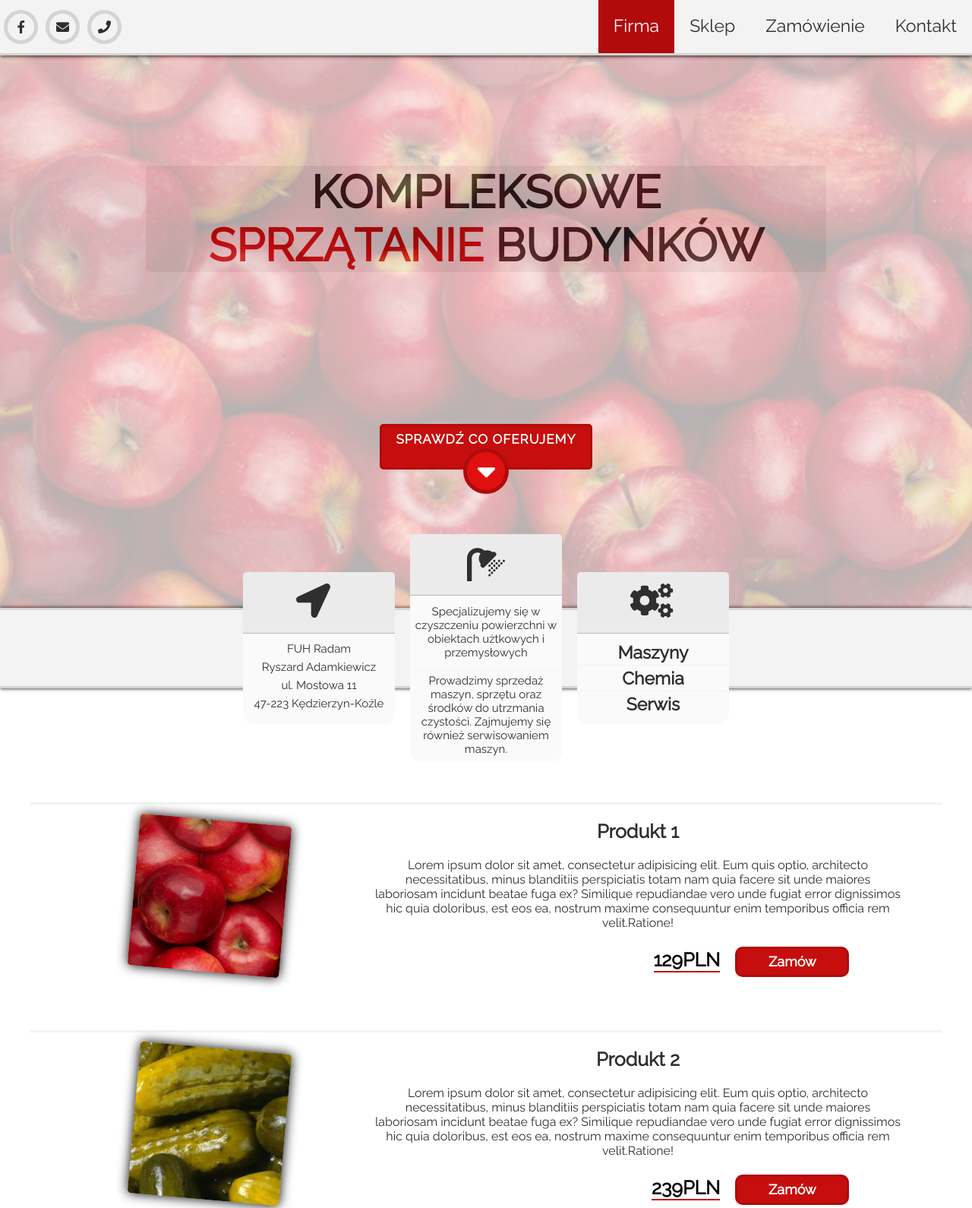
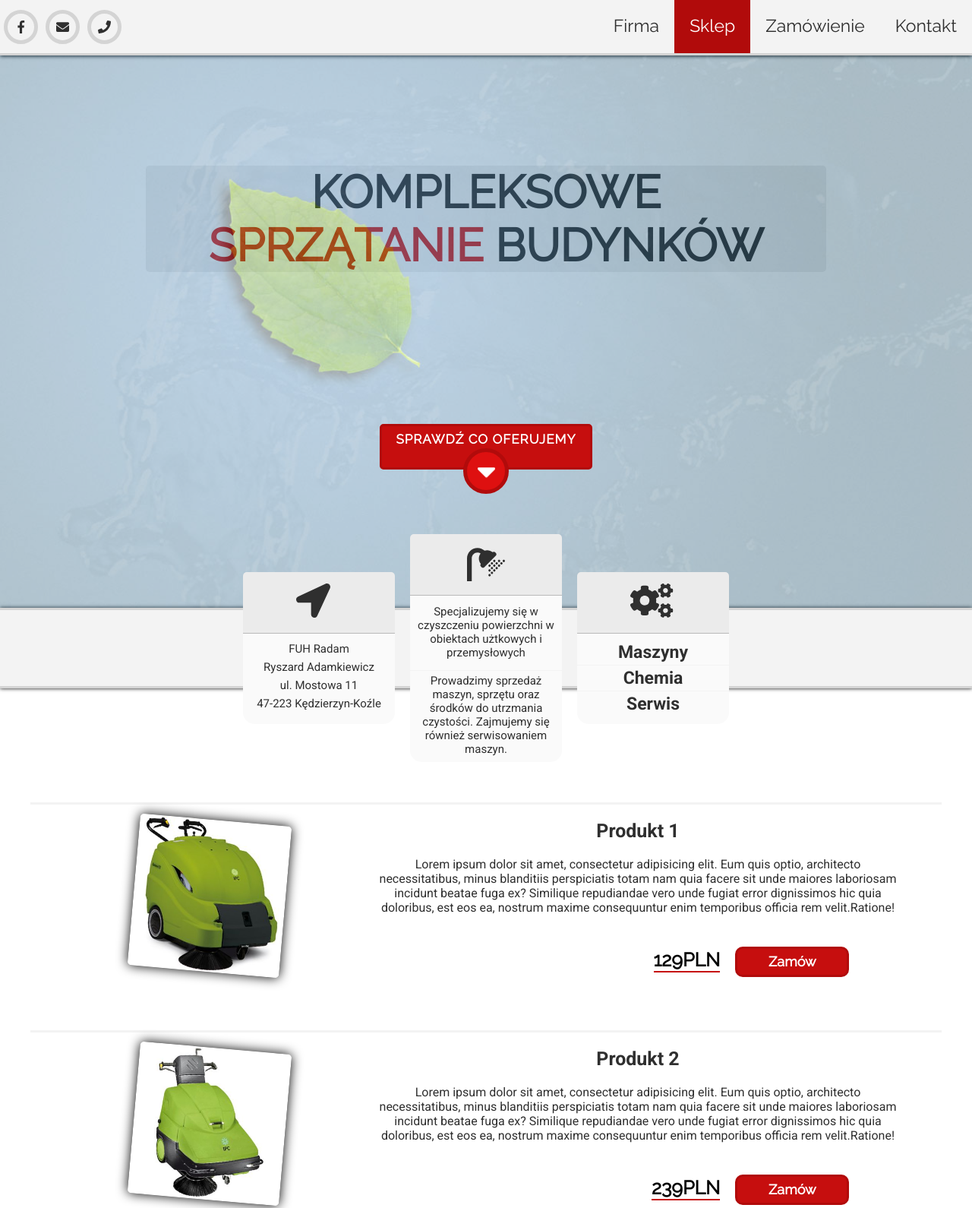
Before and after one commit to 965750/radam, a website: page src/index.html in a window 1280 px wide. Shown: the top 1590 px of the page at 76% size. Drawn offline with nearby package versions, Linux system fonts and the light colour scheme.

Commit message:
placeholder img updated

```diff
--- a/src/index.html
+++ b/src/index.html
@@ -7,6 +7,7 @@
     <title></title>
     <link rel="stylesheet" href="css/style.css">
     <link href="https://fonts.googleapis.com/css?family=Raleway" rel="stylesheet">
+    <link href="https://fonts.googleapis.com/css?family=Roboto:400,700&amp;subset=latin-ext" rel="stylesheet">
     <script src="https://cdn.jsdelivr.net/npm/vue@2.5.13/dist/vue.js"></script>
     <script defer src="https://use.fontawesome.com/releases/v5.0.6/js/all.js"></script>
     <script src="http://code.jquery.com/jquery-3.3.1.min.js" integrity="sha256-FgpCb/KJQlLNfOu91ta32o/NMZxltwRo8QtmkMRdAu8=" crossorigin="anonymous"></script>
@@ -36,10 +37,13 @@
             </section>
             <section class="mainHeaderBG"></section>
             <button class="toOffer">Sprawdź co oferujemy<br>
-            <div class="arrCont">
-                <i class="fas fa-caret-down"></i>
+                <div class="arrCont">
+                    <i class="fas fa-caret-down"></i>
+                </div>
+            </button>
+            <div class="mainHeaderMash">
+
             </div>
-            </button>
         </article>
     </header>
     <main class="firma">
--- a/src/js/app.js
+++ b/src/js/app.js
@@ -7,19 +7,19 @@ new Vue({
                 name: 'Produkt 1',
                 desc: 'Lorem ipsum dolor sit amet, consectetur adipisicing elit. Eum quis optio, architecto necessitatibus, minus blanditiis perspiciatis totam nam quia facere sit unde maiores laboriosam incidunt beatae fuga ex? Similique repudiandae vero unde fugiat error dignissimos hic quia doloribus, est eos ea, nostrum maxime consequuntur enim temporibus officia rem velit.Ratione!',
                 cost: 129,
-                img: 'img/apple.jpg'
+                img: 'img/512.jpg'
             },
             {
                 name: 'Produkt 2',
                 desc: 'Lorem ipsum dolor sit amet, consectetur adipisicing elit. Eum quis optio, architecto necessitatibus, minus blanditiis perspiciatis totam nam quia facere sit unde maiores laboriosam incidunt beatae fuga ex? Similique repudiandae vero unde fugiat error dignissimos hic quia doloribus, est eos ea, nostrum maxime consequuntur enim temporibus officia rem velit.Ratione!',
                 cost: 239,
-                img: 'img/pickle.jpg'
+                img: 'img/505.jpg'
             },
             {
                 name: 'Produkt 2',
                 desc: 'Lorem ipsum dolor sit amet, consectetur adipisicing elit. Eum quis optio, architecto necessitatibus, minus blanditiis perspiciatis totam nam quia facere sit unde maiores laboriosam incidunt beatae fuga ex? Similique repudiandae vero unde fugiat error dignissimos hic quia doloribus, est eos ea, nostrum maxime consequuntur enim temporibus officia rem velit.Ratione!',
                 cost: 239,
-                img: 'img/pickle.jpg'
+                img: 'img/510_M.jpg'
             },
         ],
     },
--- a/src/js/main.js
+++ b/src/js/main.js
@@ -4,7 +4,9 @@ $(document).ready(function(){
 
 $(window).on("scroll", function(){
 
-    if($(window).scrollTop() > 70){
+    console.log($(window).scrollTop());
+
+    if($(window).scrollTop() > 40){
         $("#mainNav").css({
             position: 'fixed',
             zIndex: 15,
@@ -40,4 +42,12 @@ $(window).on("scroll", function(){
             fontSize: '23px',
         });
     }
+    if($(window).scrollTop() > 0 && $(window).scrollTop() < 754){
+        $(".singleNavi").removeClass("activeNav");
+        $(".singleNavi:nth-child(1)").addClass("activeNav");
+    }
+    else if($(window).scrollTop() > 755){
+        $(".singleNavi").removeClass("activeNav");
+        $(".singleNavi:nth-child(2)").addClass("activeNav");
+    }
 });
--- a/src/scss/style.scss
+++ b/src/scss/style.scss
@@ -109,10 +109,11 @@ header {
         background-color: red;
         width: 100%;
         height: 100%;
-        background: url(../img/apple.jpg) no-repeat;
+        background: url(../img/background.jpg) no-repeat;
         background-size: cover;
-        opacity: 0.3;
+        opacity: 0.4;
     }
+
     .toOffer {
         position: absolute;
         bottom: 25%;
@@ -223,11 +224,13 @@ header {
                     font-size: 15px;
                     color: $textCol;
                     margin-top: 8px;
+                    font-family: 'Roboto', sans-serif;
                 }
                 .singleCardBotText2 {
                     @extend .singleCardBotText;
                     margin-top: 10px;
                     border-top: 1px solid $w0;
+                    font-family: 'Roboto', sans-serif;
                 }
                 .singleCardBotTextP {
                     font-size: 23px;
@@ -236,6 +239,7 @@ header {
                     padding: 3px;
                     font-weight: 700;
                     border-bottom: 1px solid $w0;
+                    font-family: 'Roboto', sans-serif;
                 }
                 .singleCardBotTextP:first-child{
                     margin-top: 8px;
@@ -249,6 +253,7 @@ header {
                     text-align: center;
                     color: $textCol;
                     margin: 0px;
+                    font-family: 'Roboto', sans-serif;
                 }
                 .singleCardBotTextPlace:first-child{
                     margin-top: 8px;
@@ -290,11 +295,14 @@ header {
         .diamImg {
             height: 200px;
             width: 200px;
-            background-color: $w1;
+            background-color: white;
             transform: rotate(5deg);
             margin-left: 10%;
             box-shadow: 0 0 15px black;
             border-radius: 5px;
+            background-size: contain;
+            background-position: center;
+            background-repeat: no-repeat;
         }
         .diamTxt {
             width: 60%;
@@ -305,10 +313,12 @@ header {
                 margin-bottom: 20px;
                 font-size: 25px;
                 color: $textCol;
+                font-family: 'Roboto', sans-serif;
             }
             p {
                 text-align: center;
                 color: $textCol;
+                font-family: 'Roboto', sans-serif;
             }
             .costCont {
                 position: absolute;
```
Also changed, not shown: src/css/style.css, src/img/505.jpg (added), src/img/510_M.jpg (added), src/img/512.jpg (added), src/img/664.jpg (added), src/img/705_ST.jpg (added), src/img/712.jpg (added), src/img/Ecol_65.jpg (added), src/img/Ecol_85.jpg (added), src/img/background.jpg (added), src/img/maszyny.png (added), 2 other files.
